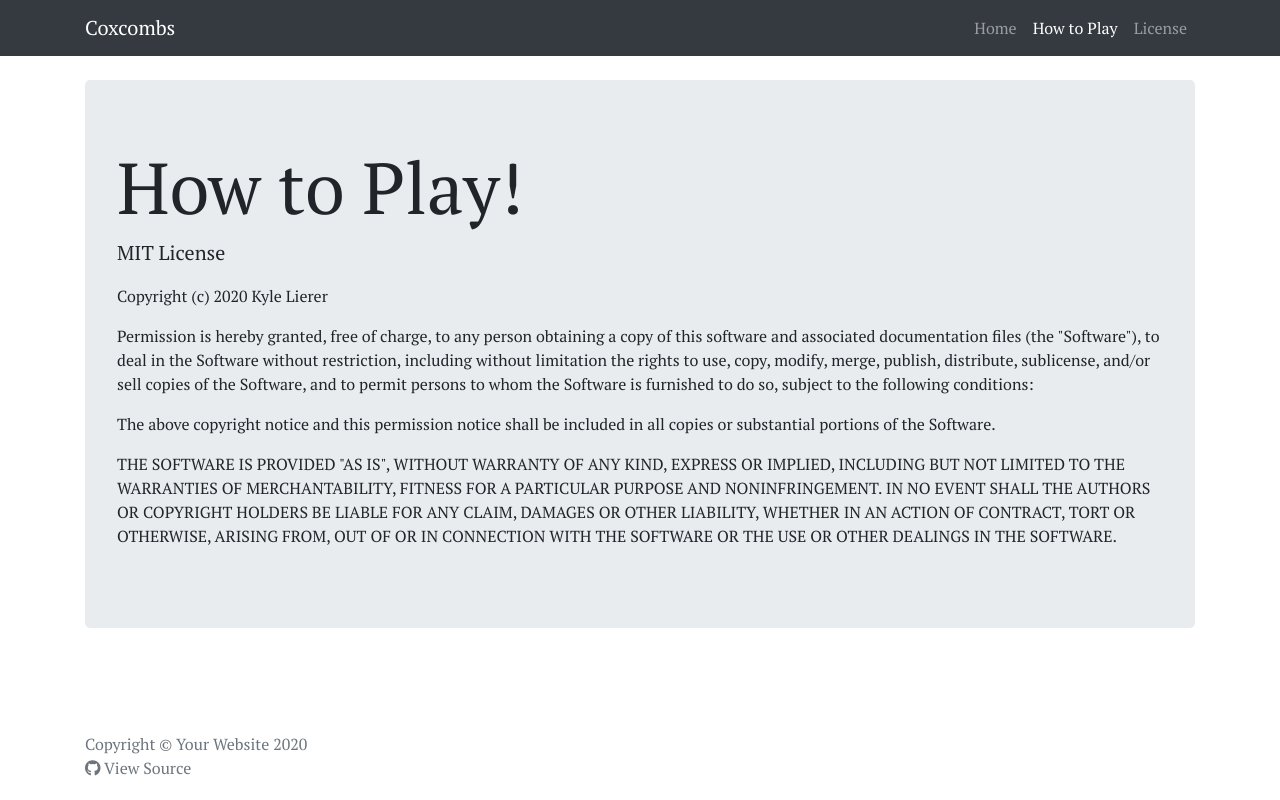
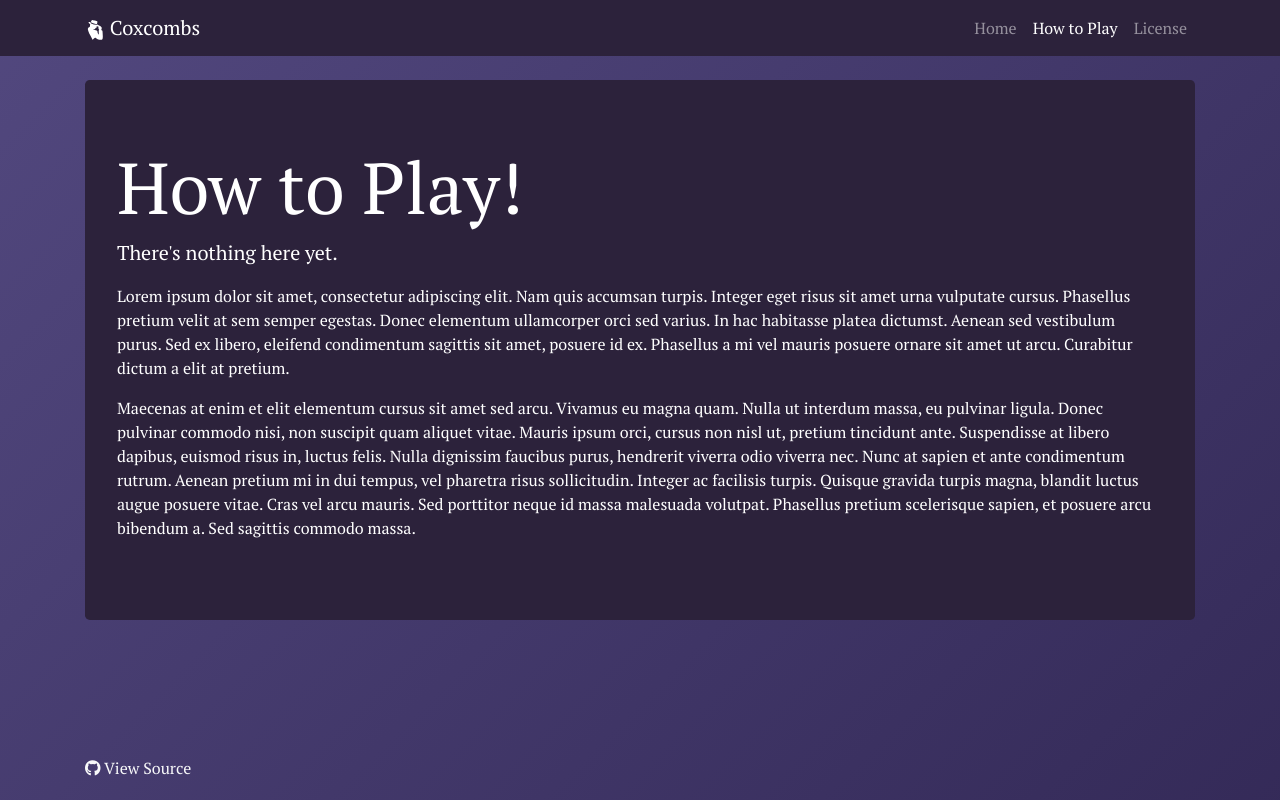
Before and after one commit to Kyle-L/Revenants, a Flask app: page /how-to-play in a window 1280 px wide. Run offline with Flask 2, Linux system fonts and the light colour scheme; some libraries are stand-ins or nearby versions.

Commit message:
Gave the site a fresh new look.

```diff
--- a/app/static/css/main.css
+++ b/app/static/css/main.css
@@ -8,7 +8,16 @@ body {
     padding-top: 56px;
     display: flex;
     flex-direction: column;
+    background: linear-gradient(-45deg, #231942, #5e548e, #9f86c0);
+	background-size: 400% 400%;
+	animation: gradient 15s ease infinite;
 }
+
+/* Modify the backgorund color */
+.bg-main {
+    background-color: #2c223b;
+}
+
 p {
     font-family: 'PT Serif', serif;
 }
@@ -19,3 +28,15 @@ p {
     flex-shrink: 0;
     padding-bottom: 20px;
 }
+
+@keyframes gradient {
+	0% {
+		background-position: 0% 50%;
+	}
+	50% {
+		background-position: 100% 50%;
+	}
+	100% {
+		background-position: 0% 50%;
+	}
+}
--- a/app/templates/404.html
+++ b/app/templates/404.html
@@ -3,7 +3,7 @@
 {% block content %}
 
 <!-- Header -->
-<header class="jumbotron my-4">
+<header class="bg-main text-white jumbotron my-4">
     <h1 class="display-3">Error 404</h1>
     <p class="lead">What you were looking for is just not there.</p>
     <a href="{{ url_for('main.index') }}" class="btn btn-primary btn-lg">Return to home</a>
--- a/app/templates/base.html
+++ b/app/templates/base.html
@@ -13,6 +13,8 @@
     <!-- Required meta tags -->
     <meta charset="utf-8">
     <meta name="viewport" content="width=device-width, initial-scale=1, shrink-to-fit=no">
+
+    <link rel="icon" href="{{ url_for('static', filename='favicon.svg') }}">
 
     <!-- Bootstrap CSS -->
     <link rel="stylesheet" href="https://stackpath.bootstrapcdn.com/bootstrap/4.3.1/css/bootstrap.min.css"
@@ -37,9 +39,9 @@
 
 <body>
     <!-- Navbar -->
-    <nav class="navbar navbar-expand-lg navbar-dark bg-dark fixed-top">
+    <nav class="navbar navbar-expand-lg navbar-dark bg-main fixed-top">
         <div class="container">
-            <a class="navbar-brand" href="/">Coxcombs</a>
+            <a class="navbar-brand" href="/"><img src="{{ url_for('static', filename='favicon.svg') }}" style="height: 1em;"> Coxcombs</a>
             <button class="navbar-toggler" type="button" data-toggle="collapse" data-target="#navbarResponsive"
                 aria-controls="navbarResponsive" aria-expanded="false" aria-label="Toggle navigation">
                 <span class="navbar-toggler-icon"></span>
@@ -69,8 +71,7 @@
     <!-- Footer Content -->
     <footer class="footer">
         <div class="container">
-            <p class="m-0 text-muted">Copyright &copy; Your Website 2020</p>
-            <a class="m-0 text-muted" href="https://github.com/Kyle-L/Flask-Template"><i class="fa fa-github" aria-hidden="true"></i> View Source</a>
+            <a class="m-0 text-light" href="https://github.com/Kyle-L/Coxcombs"><i class="fa fa-github" aria-hidden="true"></i> View Source</a>
         </div>
     </footer>
     <!-- End Footer Content -->
--- a/app/templates/game.html
+++ b/app/templates/game.html
@@ -4,7 +4,7 @@
 {% block content %}
 
 <!-- Header -->
-<header class="jumbotron my-4">
+<header class="bg-main text-white jumbotron my-4">
     <h3 class="card-title text-center">Room Code: {{ room }}</h3>
     <table >
         <thead>
--- a/app/templates/how-to-play.html
+++ b/app/templates/how-to-play.html
@@ -4,29 +4,23 @@
 {% block content %}
 
 <!-- Header -->
-<header class="jumbotron my-4">
+<header class="bg-main text-white jumbotron my-4">
     <h1 class="display-3">How to Play!</h1>
-    <p class="lead">MIT License</p>
+    <p class="lead">There's nothing here yet.</p>
 
-    <p>Copyright (c) 2020 Kyle Lierer</p>
+    <p>Lorem ipsum dolor sit amet, consectetur adipiscing elit. Nam quis accumsan turpis. Integer eget risus sit amet
+        urna vulputate cursus. Phasellus pretium velit at sem semper egestas. Donec elementum ullamcorper orci sed
+        varius. In hac habitasse platea dictumst. Aenean sed vestibulum purus. Sed ex libero, eleifend condimentum
+        sagittis sit amet, posuere id ex. Phasellus a mi vel mauris posuere ornare sit amet ut arcu. Curabitur dictum a
+        elit at pretium. </p>
 
-    <p>Permission is hereby granted, free of charge, to any person obtaining a copy
-        of this software and associated documentation files (the "Software"), to deal
-        in the Software without restriction, including without limitation the rights
-        to use, copy, modify, merge, publish, distribute, sublicense, and/or sell
-        copies of the Software, and to permit persons to whom the Software is
-        furnished to do so, subject to the following conditions:</p>
-
-    <p>The above copyright notice and this permission notice shall be included in all
-        copies or substantial portions of the Software.</p>
-
-    <p>THE SOFTWARE IS PROVIDED "AS IS", WITHOUT WARRANTY OF ANY KIND, EXPRESS OR
-        IMPLIED, INCLUDING BUT NOT LIMITED TO THE WARRANTIES OF MERCHANTABILITY,
-        FITNESS FOR A PARTICULAR PURPOSE AND NONINFRINGEMENT. IN NO EVENT SHALL THE
-        AUTHORS OR COPYRIGHT HOLDERS BE LIABLE FOR ANY CLAIM, DAMAGES OR OTHER
-        LIABILITY, WHETHER IN AN ACTION OF CONTRACT, TORT OR OTHERWISE, ARISING FROM,
-        OUT OF OR IN CONNECTION WITH THE SOFTWARE OR THE USE OR OTHER DEALINGS IN THE
-        SOFTWARE.</p>
+    <p>Maecenas at enim et elit elementum cursus sit amet sed arcu. Vivamus eu magna quam. Nulla ut interdum massa, eu
+        pulvinar ligula. Donec pulvinar commodo nisi, non suscipit quam aliquet vitae. Mauris ipsum orci, cursus non
+        nisl ut, pretium tincidunt ante. Suspendisse at libero dapibus, euismod risus in, luctus felis. Nulla dignissim
+        faucibus purus, hendrerit viverra odio viverra nec. Nunc at sapien et ante condimentum rutrum. Aenean pretium mi
+        in dui tempus, vel pharetra risus sollicitudin. Integer ac facilisis turpis. Quisque gravida turpis magna,
+        blandit luctus augue posuere vitae. Cras vel arcu mauris. Sed porttitor neque id massa malesuada volutpat.
+        Phasellus pretium scelerisque sapien, et posuere arcu bibendum a. Sed sagittis commodo massa. </p>
 
 </header>
 
--- a/app/templates/license.html
+++ b/app/templates/license.html
@@ -4,7 +4,7 @@
 {% block content %}
 
 <!-- Header -->
-<header class="jumbotron my-4">
+<header class="bg-main text-white jumbotron my-4">
     <h1 class="display-3">License!</h1>
     <p class="lead">MIT License</p>
 
```
Also changed, not shown: app/templates/index.html (+11 -15 lines), app/static/favicon.svg (added).
